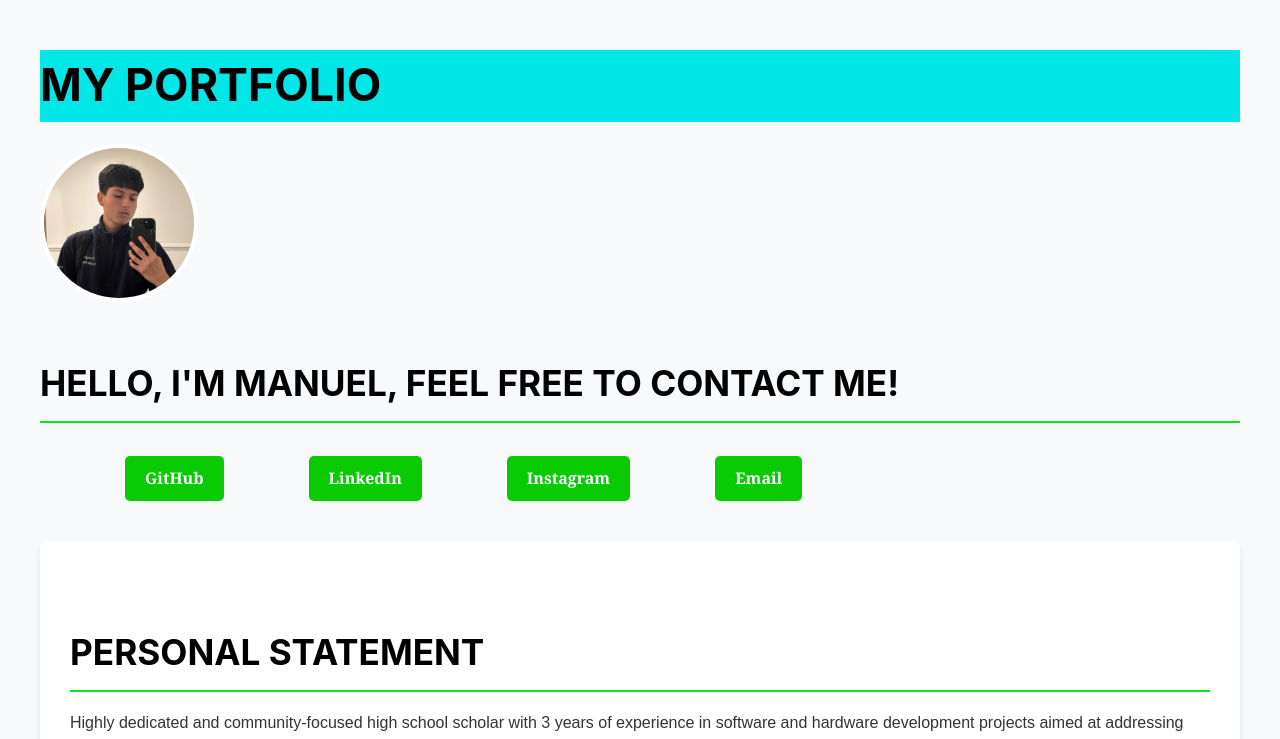
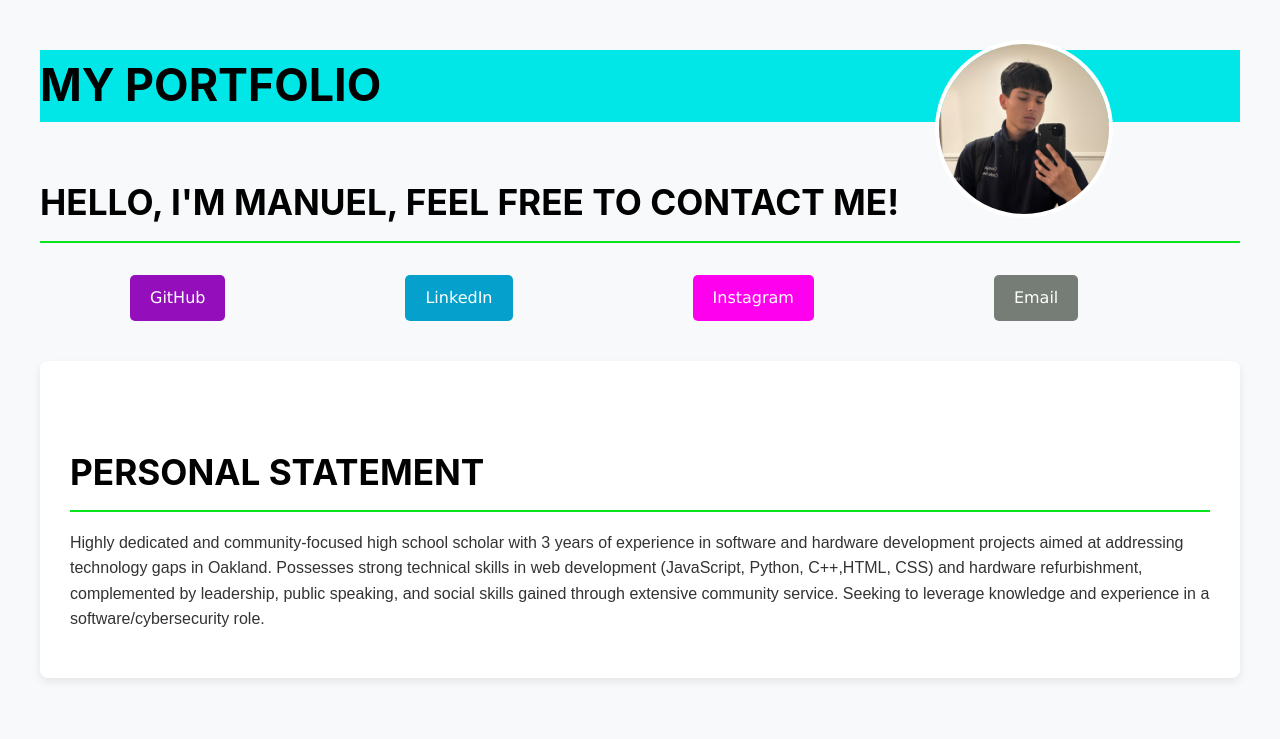
Before and after one commit to FigureManny/Personal-Directory, a Flask app: page / in a window 1280 px wide. Shown: the top 739 px of the page. Run offline with Flask 3, Linux system fonts and the light colour scheme.

Commit message:
Updated Website 11/9/25

```diff
--- a/personal-Directory/static/css/style.css
+++ b/personal-Directory/static/css/style.css
@@ -183,15 +183,8 @@ nav ul {
 }
 
 nav li {
-    margin-left: 85px;
-    display: inline-block;
-    background-color: #0acb03;
-    color: #ffffff;
-    padding: 10px 20px;
-    border-radius: 5px;
-    text-decoration: none;
-    font-weight: 500;
-    margin-top: 15px;
+    margin-left: 90px;
+    margin-right: 90px;
 }
 
 nav a {
@@ -201,16 +194,62 @@ nav a {
     display: inline-block;
 }
 
-nav a:hover {
-    color: #0e63ea;
+nav a[href*="github.com"] {
+    display: inline-block;
+    background-color: #940ebc;
+    color: #ffffff;
+    padding: 10px 20px;
+    border-radius: 5px;
+    text-decoration: none;
+    font-weight: 500;
+    margin-top: 15px;
+    font-family: Verdana, Geneva, Tahoma, sans-serif
 }
 
+nav a[href*="linkedin.com"] {
+    display: inline-block;
+    background-color: #05a1cc;
+    color: #ffffff;
+    padding: 10px 20px;
+    border-radius: 5px;
+    text-decoration: none;
+    font-weight: 500;
+    margin-top: 15px;
+    font-family: Verdana, Geneva, Tahoma, sans-serif
+}
+
+nav a[href*="instagram.com"] {
+    display: inline-block;
+    background-color: #ff00ee;
+    color: #ffffff;
+    padding: 10px 20px;
+    border-radius: 5px;
+    text-decoration: none;
+    font-weight: 500;
+    margin-top: 15px;
+    font-family: Verdana, Geneva, Tahoma, sans-serif
+}
+nav a[href*="mailto:"] {
+    display: inline-block;
+    background-color: #767d76;
+    color: #ffffff;
+    padding: 10px 20px;
+    border-radius: 5px;
+    text-decoration: none;
+    font-weight: 500;
+    margin-top: 15px;
+    font-family: Verdana, Geneva, Tahoma, sans-serif
+}
 .circular-image {
-    width: 150px;
-    height: 150px;
+    width: 170px;
+    height: 170px;
     border-radius: 50%;
     border: 4px, solid, white;
     object-fit: cover;
     display:block;
+    position: absolute;
+    top: 5%;
+    left: 80%; /* Moves the left edge of the image to the horizontal center of its container */
+    transform: translateX(-50%);
 
 }
--- a/personal-Directory/templates/index.html
+++ b/personal-Directory/templates/index.html
@@ -25,10 +25,10 @@
 
             <nav class = "hidden md:block">
                 <ul class="flex space-x-6">
-                    <li><a href="https://github.com/FigureManny" class="text-gray-700 hover:text-blue-600 font-semibold" target="_blank">GitHub</a></li>
-                    <li><a href="https://www.linkedin.com/in/manuel-folgar-berrios-9962a0300/" class="text-gray-700 hover:text-blue-600 font-semibold" target="_blank">LinkedIn</a></li>
-                    <li><a href="https://www.instagram.com/figuremanny/" class="text-gray-700 hover:text-blue-600 font-semibold" target="_blank">Instagram</a></li>
-                    <li><a href="mailto:manuel.folgarberrios@gmail.com" class="text-gray-700 hover:text-blue-600 font-semibold" target="_blank">Email</a></li>
+                    <li><a href="https://github.com/FigureManny" class="text-gray-700 hover:text-blue-600 font-bold" target="_blank">GitHub</a></li>
+                    <li><a href="https://www.linkedin.com/in/manuel-folgar-berrios-9962a0300/" class="text-gray-700 hover:text-blue-600 font-bold" target="_blank">LinkedIn</a></li>
+                    <li><a href="https://www.instagram.com/figuremanny/" class="text-gray-700 hover:text-blue-600 font-bold" target="_blank">Instagram</a></li>
+                    <li><a href="mailto:manuel.folgarberrios@gmail.com" class="text-gray-700 hover:text-blue-600 font-bold" target="_blank">Email</a></li>
                 </ul>
             </nav>
         </div>
```
